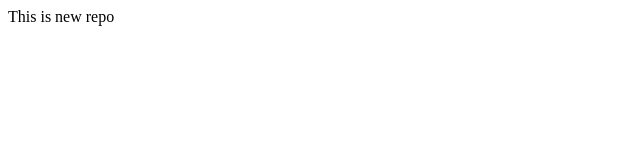
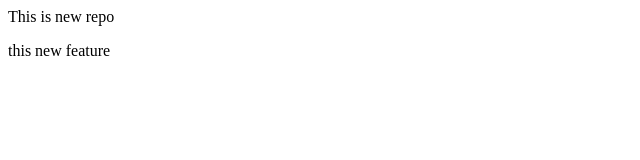
Before and after one commit to Codingg-master/local-repo, a plain HTML site: page index.html in a window 1280 px wide. Shown: the full height of the page, 0-640 px from the left. Drawn offline with Linux system fonts and the light colour scheme.

Commit message:
Add new paragraph

```diff
--- a/index.html
+++ b/index.html
@@ -1 +1,2 @@
 <p>This is new repo</p>
+<p>this new feature</p>
```
